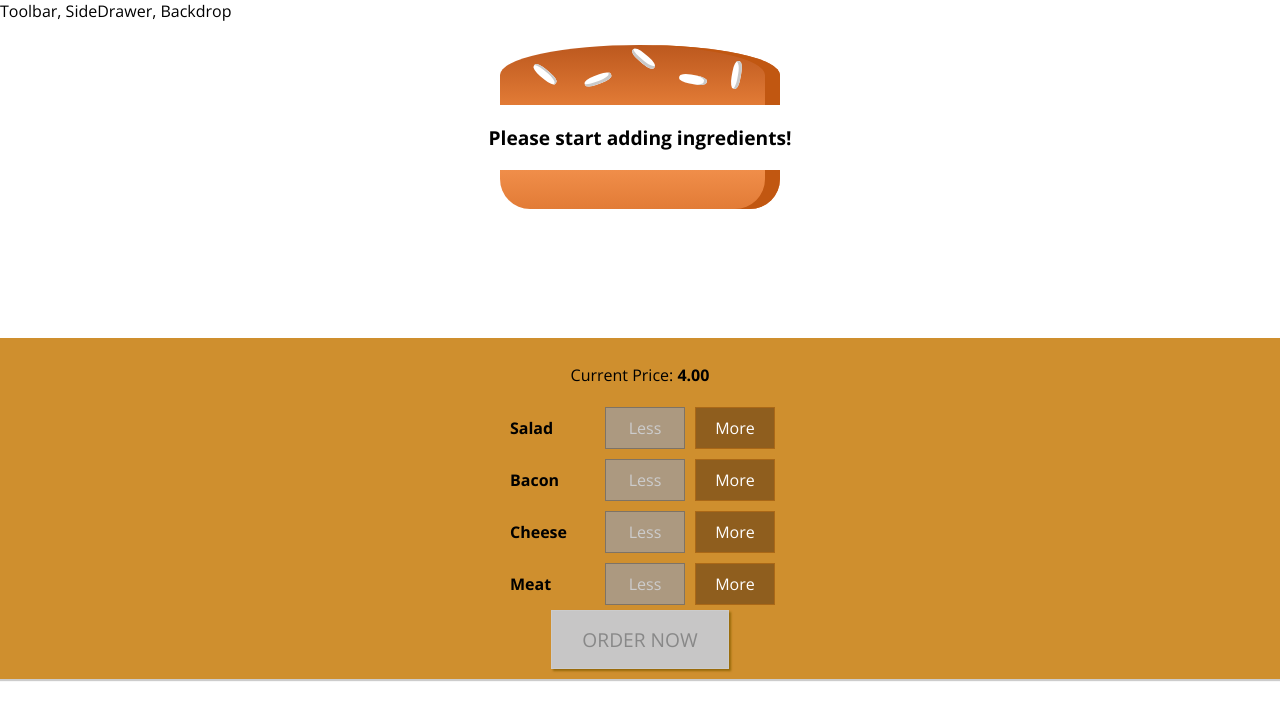
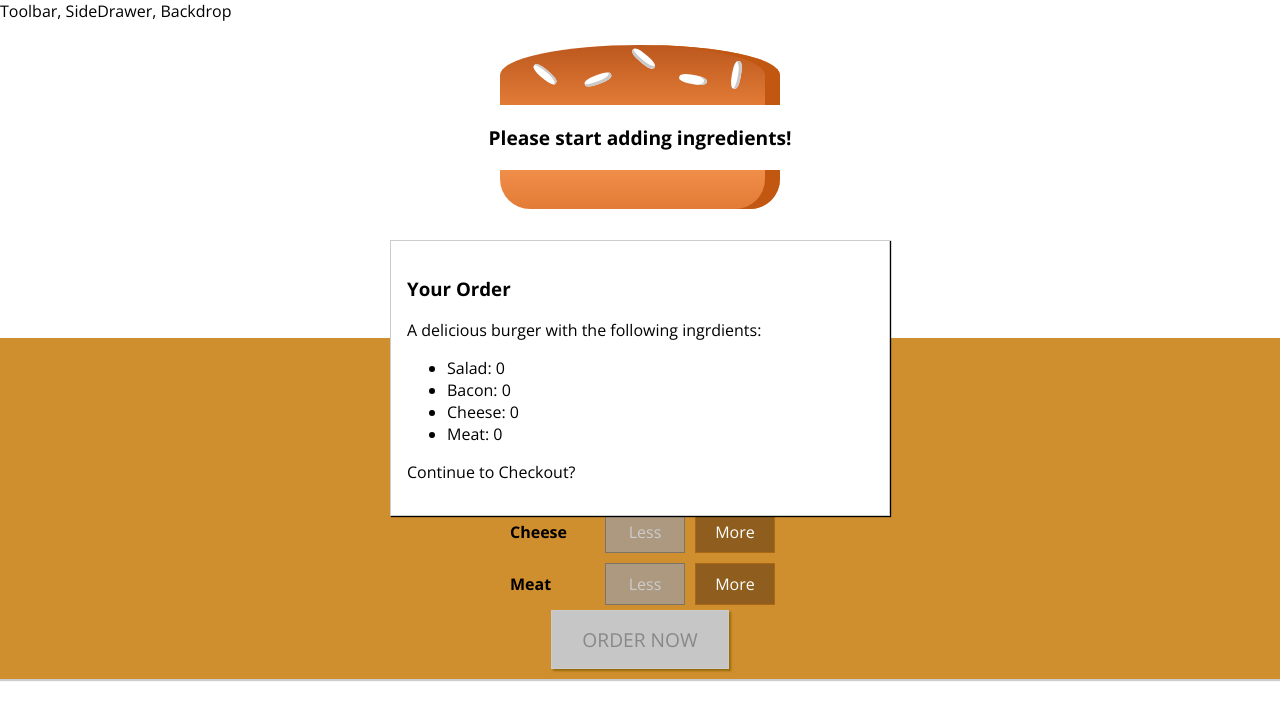
Before and after one commit to Klupzor/Burger-App, a React app: page / in a window 1280 px wide. Shown: the top 720 px of the page. Built offline with nearby package versions, Linux system fonts and the light colour scheme.

Commit message:
Creating the order summary

```diff
--- /dev/null
+++ b/src/components/Burger/OrderSummary/OrderSummary.js
@@ -0,0 +1,24 @@
+import React from 'react';
+import Aux from '../../../hoc/Aux';
+
+const orderSummary = (props) => {
+    const ingredientSummary = Object.keys(props.ingredients)
+    .map(igKey => {
+        return (
+        <li key={igKey}>
+            <span style={{ textTransform: 'capitalize' }}>{igKey}</span>: {props.ingredients[igKey]}
+        </li>)
+    });
+    return (
+        <Aux>
+            <h3>Your Order</h3>
+            <p>A delicious burger with the following ingrdients:</p>
+            <ul>
+                {ingredientSummary}
+            </ul>
+            <p>Continue to Checkout?</p>
+        </Aux>
+    );
+};
+
+export default orderSummary;
--- /dev/null
+++ b/src/components/UI/Modal/Modal.css
@@ -0,0 +1,20 @@
+.Modal {
+    position: fixed;
+    z-index: 500;
+    background-color: white;
+    width: 70%;
+    border: 1px solid #ccc;
+    box-shadow: 1px 1px 1px black;
+    padding: 16px;
+    left: 15%;
+    top: 30%;
+    box-sizing: border-box;
+    transition: all 0.3s ease-out;
+}
+
+@media (min-width: 600px) {
+    .Modal {
+        width: 500px;
+        left: calc(50% - 250px);
+    }
+}
--- /dev/null
+++ b/src/components/UI/Modal/Modal.js
@@ -0,0 +1,11 @@
+import React from 'react';
+
+import classes from './Modal.css';
+
+const modal = (props) => (
+    <div className={classes.Modal}>
+        {props.children}
+    </div>
+);
+
+export default modal;
--- a/src/containers/BurguerBuilder/BurguerBuilder.js
+++ b/src/containers/BurguerBuilder/BurguerBuilder.js
@@ -2,7 +2,8 @@
 import Aux from '../../hoc/Aux';
 import Burger from '../../components/Burger/Burger';
 import BuildControls from '../../components/Burger/BuildControls/BuildControls';
-
+import Modal from '../../components/UI/Modal/Modal';
+import OrderSummary from '../../components/Burger/OrderSummary/OrderSummary';
 
 const INGREDIANTS_PRICES ={
     salad: 0.5,
@@ -70,6 +71,9 @@
         }
         return (
             <Aux>
+            <Modal>
+                <OrderSummary ingredients={this.state.ingredients}/>
+            </Modal>
                 <Burger ingredients={this.state.ingredients}/>
                 <BuildControls
                     ingredientAdded={this.addIngredientHandles}
```
Also changed, not shown: src/components/UI/Backdrop/Backdrop.js (added).
